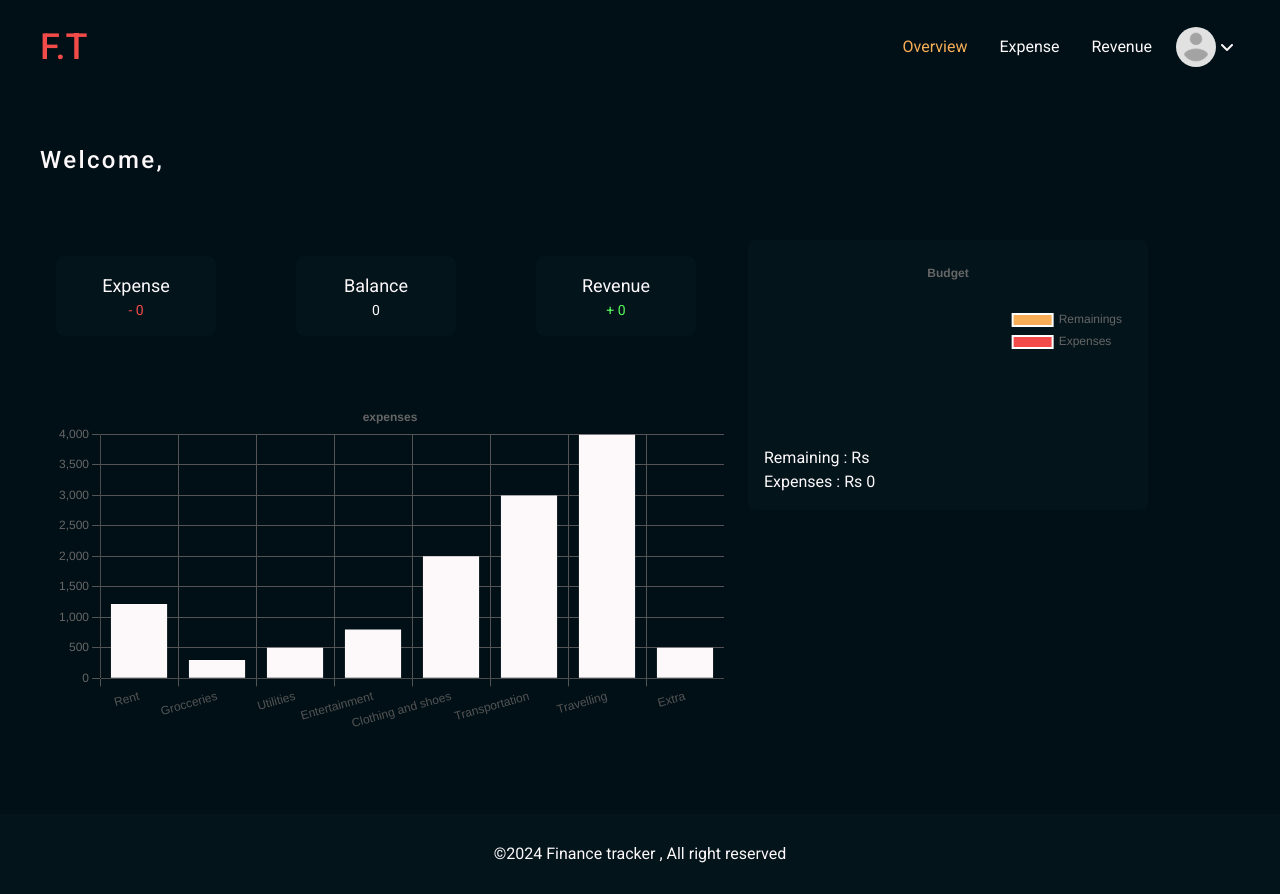
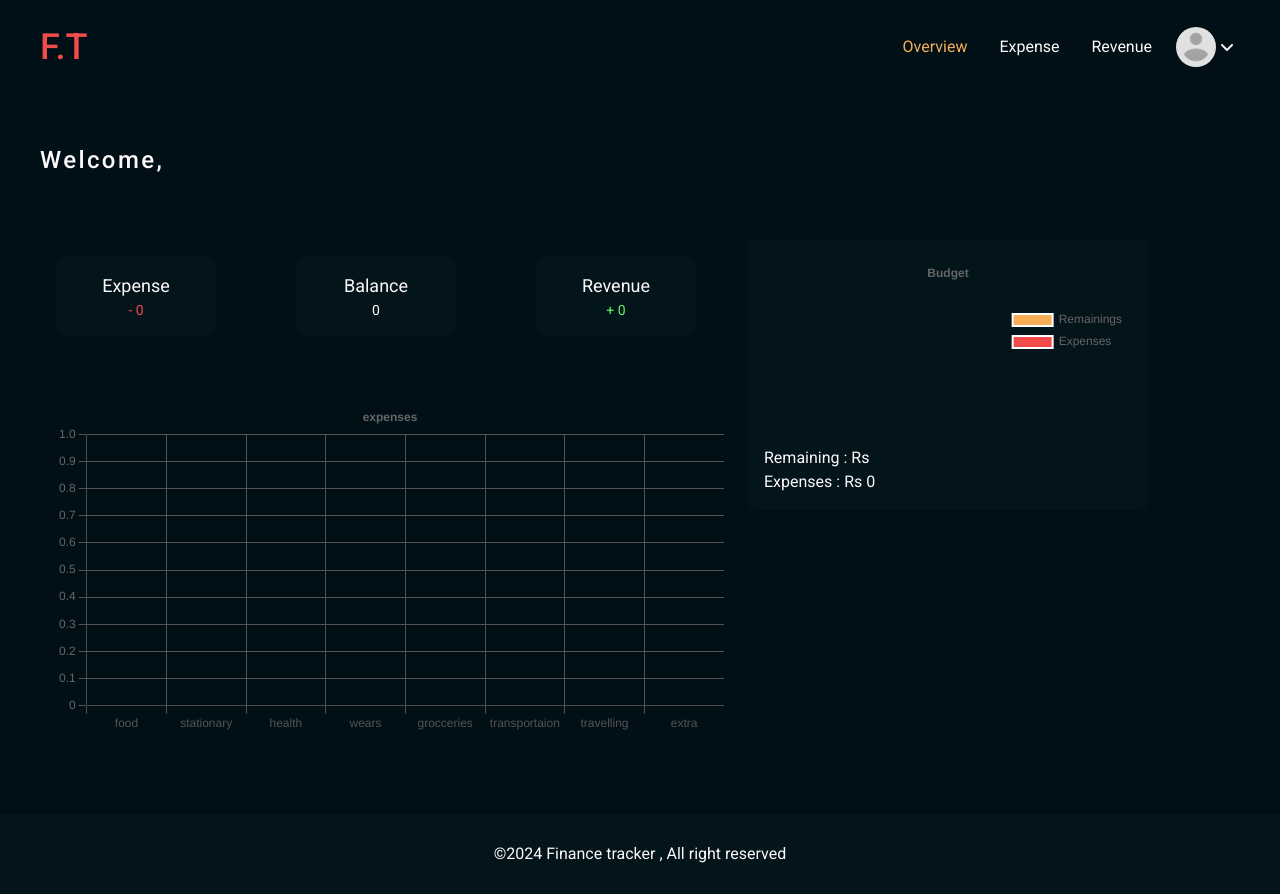
Before and after one commit to surya-tamang/finance_tracker, a React (Vite) app in the folder client/: page /overview in a window 1280 px wide. Built offline with nearby package versions, Linux system fonts and the light colour scheme; a web font is replaced by a local one.

Commit message:
fetch categories

```diff
--- a/client/src/components/BarChart.jsx
+++ b/client/src/components/BarChart.jsx
@@ -8,6 +8,7 @@ import {
   Tooltip,
   Legend,
 } from "chart.js";
+import { useSelector } from "react-redux";
 
 Chartjs.register(
   CategoryScale,
@@ -19,21 +20,67 @@ Chartjs.register(
 );
 
 const BarChart = () => {
+  const userExpenses = useSelector((state) => state.userExpenses.data);
+
+  const foodExp = userExpenses.filter((expense) => expense.category === "food");
+  const stationaryExp = userExpenses.filter(
+    (expense) => expense.category === "stationary"
+  );
+  const healthExp = userExpenses.filter(
+    (expense) => expense.category === "medicine"
+  );
+  const wearsExp = userExpenses.filter(
+    (expense) => expense.category === "wears"
+  );
+  const grocceriesExp = userExpenses.filter(
+    (expense) => expense.category === "grocceries"
+  );
+  const transportaionExp = userExpenses.filter(
+    (expense) => expense.category === "transportation"
+  );
+  const travellingExp = userExpenses.filter(
+    (expense) => expense.category === "travelling"
+  );
+  const extraExp = userExpenses.filter(
+    (expense) => expense.category === "extra"
+  );
+
   const barChartData = {
     labels: [
-      "Rent",
-      "Grocceries",
-      "Utilities",
-      "Entertainment",
-      "Clothing and shoes",
-      "Transportation",
-      "Travelling",
-      "Extra",
+      "food",
+      "stationary",
+      "health",
+      "wears",
+      "grocceries",
+      "transportaion",
+      "travelling",
+      "extra",
     ],
     datasets: [
       {
         label: "expenses",
-        data: [1220, 300, 500, 800, 2000, 3000, 4000, 500],
+        data: [
+          foodExp.reduce((total, item) => (total += Number(item.amount)), 0),
+          stationaryExp.reduce(
+            (total, item) => (total += Number(item.amount)),
+            0
+          ),
+          healthExp.reduce((total, item) => (total += Number(item.amount)), 0),
+          wearsExp.reduce((total, item) => (total += Number(item.amount)), 0),
+          grocceriesExp.reduce(
+            (total, item) => (total += Number(item.amount)),
+            0
+          ),
+          transportaionExp.reduce(
+            (total, item) => (total += Number(item.amount)),
+            0
+          ),
+          travellingExp.reduce(
+            (total, item) => (total += Number(item.amount)),
+            0
+          ),
+          extraExp.reduce((total, item) => (total += Number(item.amount)), 0),
+        ],
         backgroundColor: ["#FDF8FA"],
         borderColor: ["#FDF8FA"],
         borderwidth: 1,
```
